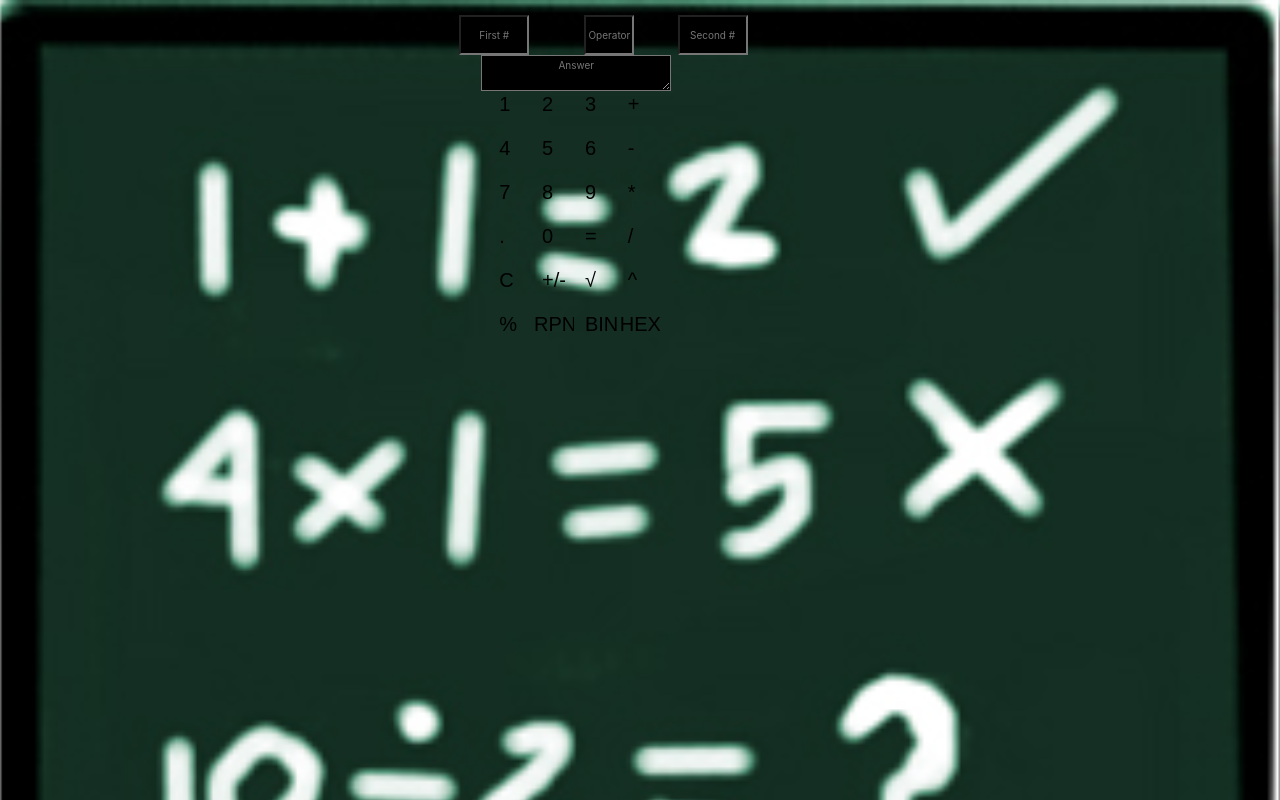
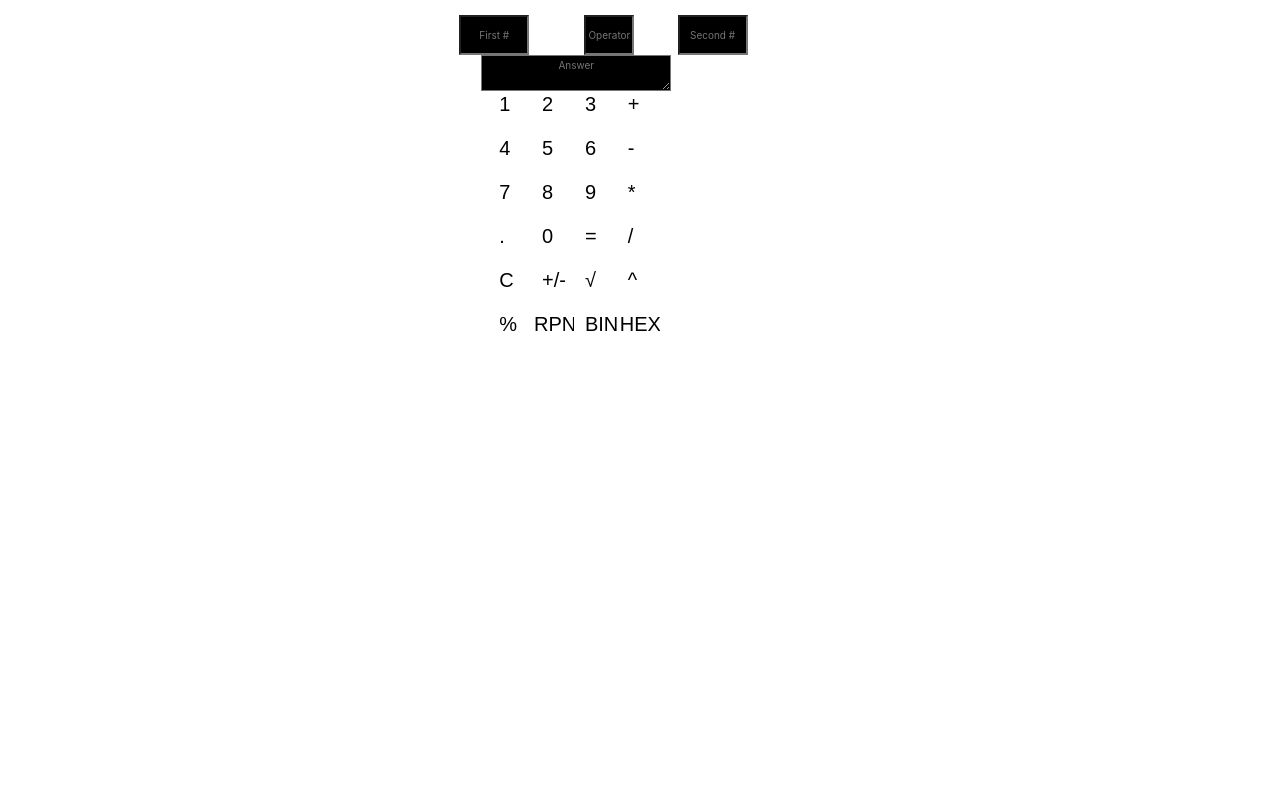
Before and after one commit to danross826/codeup.dev, a PHP site: page /calculator.html in a window 1280 px wide. Run offline with PHP 8.4, Linux system fonts and the light colour scheme; some libraries are stand-ins or nearby versions.

Commit message:
everything as of 09-01-2016

```diff
--- a/public/CSS/calculator-css.css
+++ b/public/CSS/calculator-css.css
@@ -4,7 +4,7 @@ a{
     overflow: scroll;
 }
 body{
-    background-image: url("../IMG/mathboard.jpg");
+    background-color: white;
     background-size: 100%;
     background-repeat: repeat;
     min-height: auto;
--- a/public/js/calculator-js.js
+++ b/public/js/calculator-js.js
@@ -124,6 +124,7 @@ var equal=function (event) {
     if ((firstDisp.value!=="")&&(thirdDisp.value!=="")&&(secondDisp.value=="√")) {
         rooting();
     }
+
     firstDisp.value='';
     secondDisp.value='';
     thirdDisp.value='';
```
